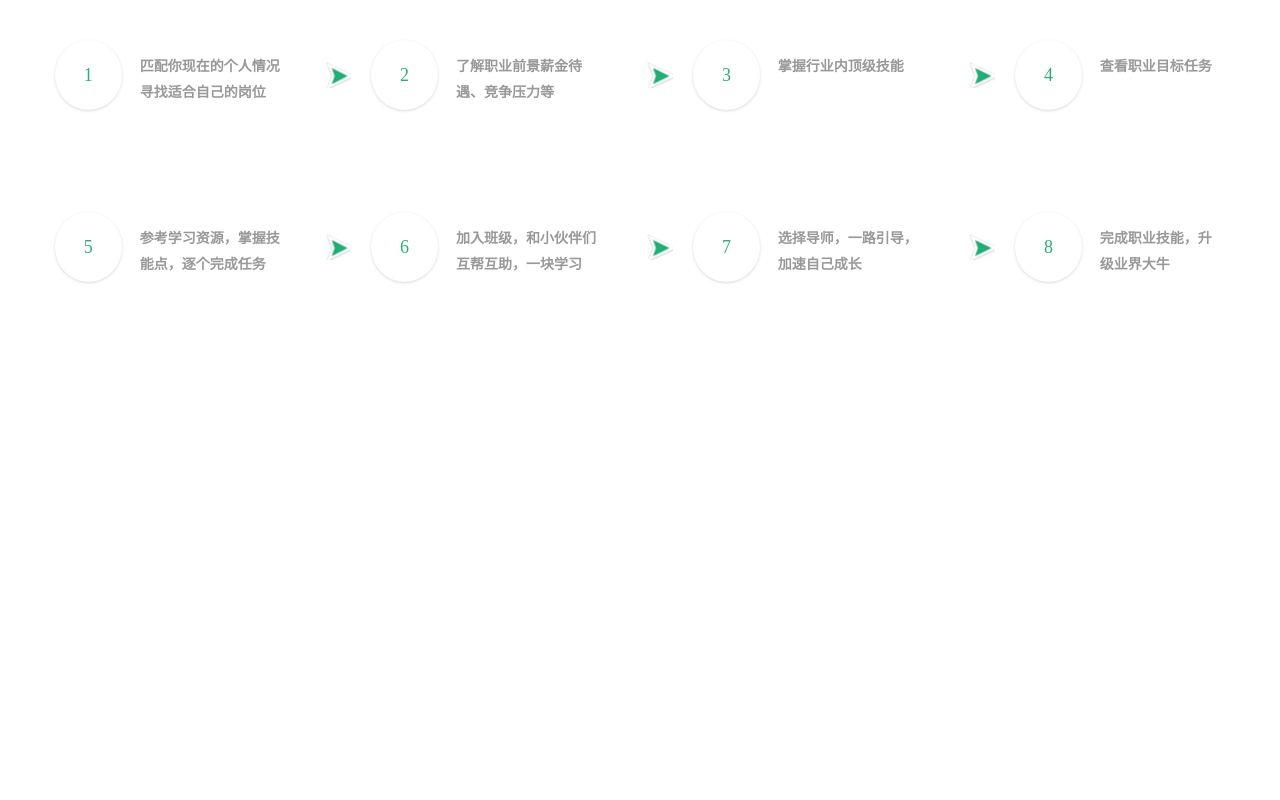
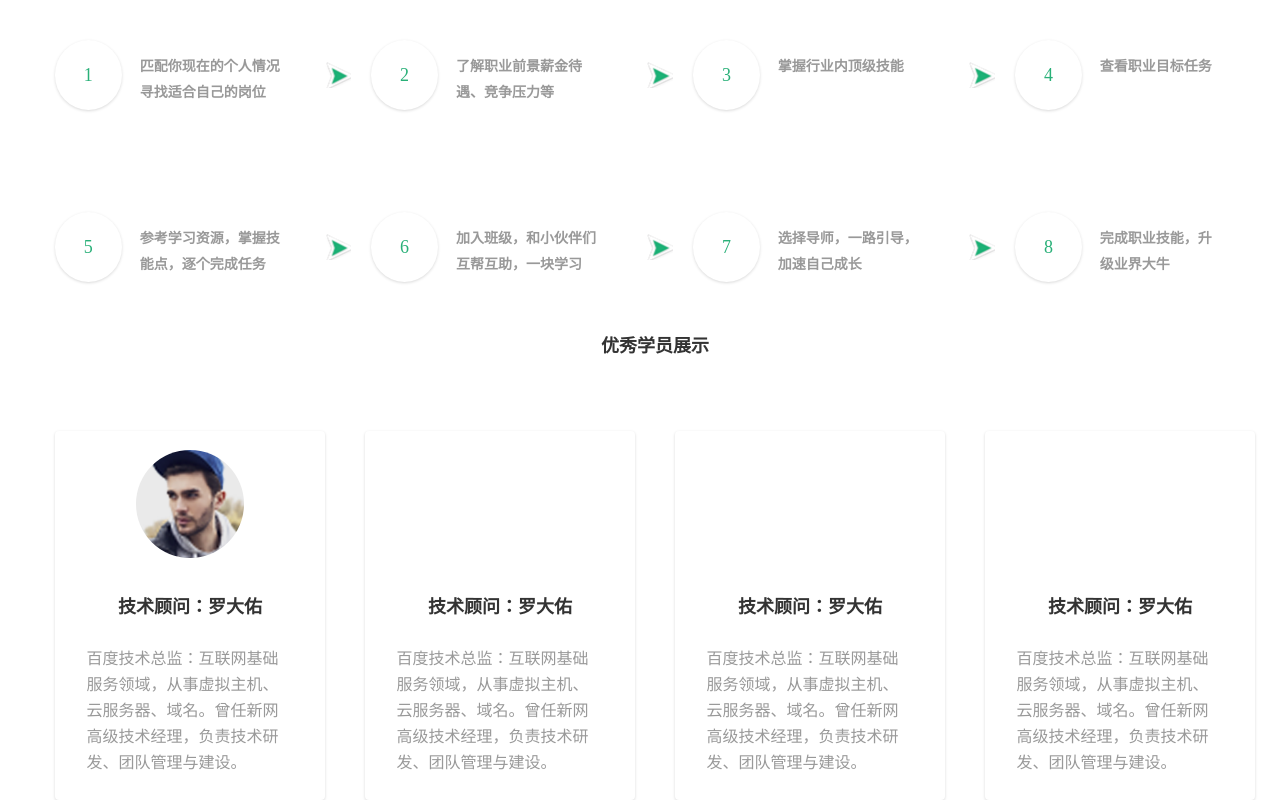
Before and after one commit to namelessqwq/jnshu_css_task8, a plain HTML site: page index.html in a window 1280 px wide. Shown: the part 1103-1903 px from the top of the page. Before the commit the page ends 1436 px from the top, so only its background shows below. Drawn offline with nearby package versions, Linux system fonts and the light colour scheme.

Commit message:
main student finished

```diff
--- a/css/base.css
+++ b/css/base.css
@@ -305,3 +305,68 @@ a:link {
 }
 
 /* main 展示部分 */
+.main .student_show {
+  padding: 0;
+}
+
+.main .student_show .title {
+  font-size: 18px;
+  font-family: MicrosoftYaHei;
+  font-weight: bold;
+  color: #333333;
+  line-height: 26px;
+  text-align: center;
+  margin-bottom: 72px;
+}
+
+.main .student_show .student > div {
+  width: 270px;
+  height: 369px;
+  background: #FFFFFF;
+  box-shadow: 0px 1px 3px 0px rgba(8, 1, 3, 0.15);
+  border-radius: 4px;
+  float: left;
+  margin-right: 40px;
+  position: relative;
+}
+
+.main .student_show .student div:nth-of-type(4) {
+  margin-right: 0px;
+
+}
+
+.main .student_show .student > div:nth-last-of-type(4) .profile {
+  width: 108px;
+  height: 108px;
+  background: #333333;
+  border-radius: 50%;
+  overflow: hidden;
+  background-image: url(../img/profile_1.png);
+  background-position-x: -5px;
+  background-position-y: -20px;
+  position: absolute;
+  left: 50%;
+  transform: translateX(-50%);
+  top: 19px;
+}
+
+.main .student_show .student > div .name {
+  text-align: center;
+  font-size: 18px;
+  font-family: MicrosoftYaHei;
+  font-weight: bold;
+  color: #333333;
+  line-height: 26px;
+  margin-top: 163px;
+}
+
+.main .student_show .student > div .introduce {
+  width: 207px;
+  margin: 0 auto;
+  font-size: 16px;
+  font-family: MicrosoftYaHei;
+  font-weight: 400;
+  color: #999999;
+  line-height: 26px;
+  margin-top: 26px;
+}
--- a/index.html
+++ b/index.html
@@ -122,10 +122,29 @@
 
         </div>
       </div>
-      <div class="student_show">
-        <div class="title"></div>
+      <div class="student_show container">
+        <div class="title">优秀学员展示</div>
         <div class="student">
-
+          <div class="stu_1">
+            <div class="profile"></div>
+            <div class="name">技术顾问：罗大佑</div>
+            <div class="introduce">百度技术总监：互联网基础 服务领域，从事虚拟主机、 云服务器、域名。曾任新网 高级技术经理，负责技术研 发、团队管理与建设。</div>
+          </div>
+          <div class="stu_2">
+            <div class="profile"></div>
+            <div class="name">技术顾问：罗大佑</div>
+            <div class="introduce">百度技术总监：互联网基础 服务领域，从事虚拟主机、 云服务器、域名。曾任新网 高级技术经理，负责技术研 发、团队管理与建设。</div>
+          </div>
+          <div class="stu_3">
+            <div class="profile"></div>
+            <div class="name">技术顾问：罗大佑</div>
+            <div class="introduce">百度技术总监：互联网基础 服务领域，从事虚拟主机、 云服务器、域名。曾任新网 高级技术经理，负责技术研 发、团队管理与建设。</div>
+          </div>
+          <div class="stu_4">
+            <div class="profile"></div>
+            <div class="name">技术顾问：罗大佑</div>
+            <div class="introduce">百度技术总监：互联网基础 服务领域，从事虚拟主机、 云服务器、域名。曾任新网 高级技术经理，负责技术研 发、团队管理与建设。</div>
+          </div>
         </div>
       </div>
     </div>
```
Also changed, not shown: img/profile_1.png (renamed from img/Avatar.png), img/profile_3.png (renamed from img/Avatar(2).png), img/profile_4.png (renamed from img/pic.png).
